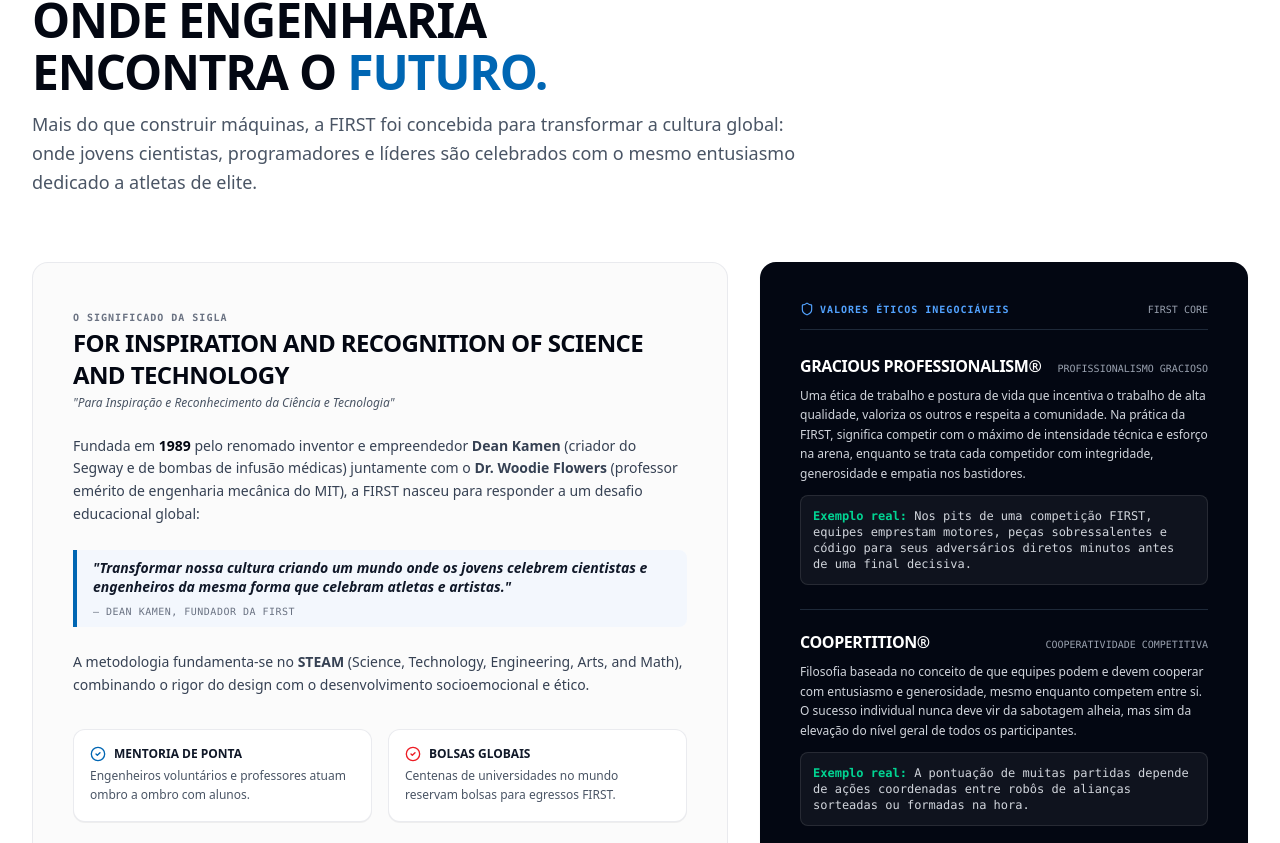
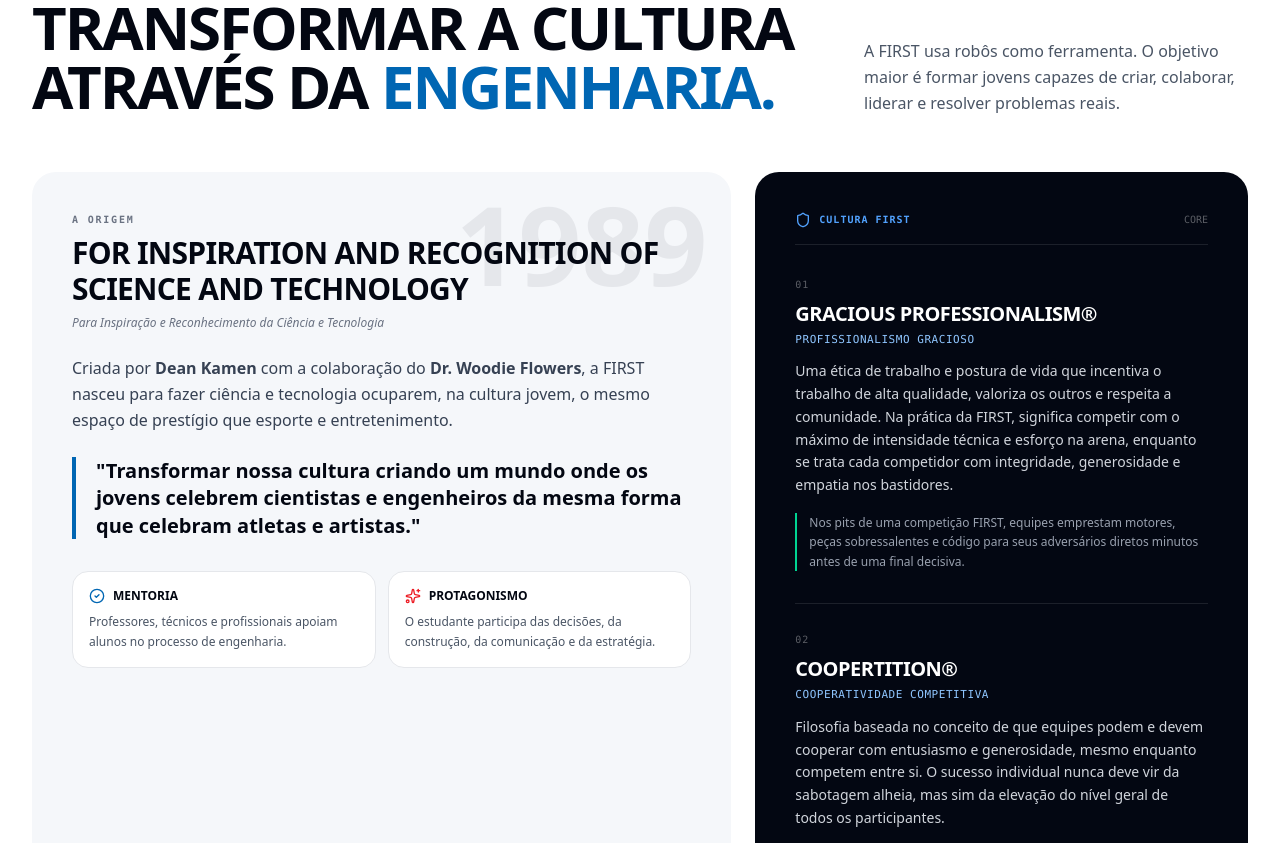
Before and after one commit to caastro-kng/FIRST, a React (Vite) app: page / in a window 1280 px wide. Shown: the part 1037-1880 px from the top of the page. Built offline with nearby package versions, Linux system fonts and the light colour scheme.

Commit message:
Refine About FIRST storytelling and hierarchy

```diff
--- a/src/components/AboutFirst.tsx
+++ b/src/components/AboutFirst.tsx
@@ -1,124 +1,89 @@
 import React from 'react';
-import { CheckCircle2, Shield } from 'lucide-react';
+import { CheckCircle2, Shield, Sparkles } from 'lucide-react';
 import { FIRST_HISTORY, PHILOSOPHY_CONCEPTS } from '../data/firstData';
 
 export const AboutFirst: React.FC = () => {
   return (
-    <section id="sobre" className="py-24 lg:py-32 bg-white border-b border-gray-200 relative">
-      <div className="max-w-7xl mx-auto px-4 sm:px-6 lg:px-8">
-
-        {/* Section Header */}
-        <div className="max-w-3xl mb-16 space-y-3">
+    <section id="sobre" className="relative border-b border-gray-200 bg-white py-24 lg:py-32">
+      <div className="mx-auto max-w-7xl px-4 sm:px-6 lg:px-8">
+        <div className="mb-14 grid grid-cols-1 gap-8 lg:grid-cols-12 lg:items-end">
+          <div className="space-y-4 lg:col-span-8">
             <div className="inline-flex items-center gap-2 text-[11px] font-mono font-bold uppercase tracking-widest text-[#0066B3]">
-            <span className="w-1.5 h-1.5 bg-[#0066B3] rounded-full" />
-            <span>01 / ORIGEM, MISSÃO & FILOSOFIA</span>
+              <span className="h-1.5 w-1.5 rounded-full bg-[#0066B3]" />
+              01 / POR QUE A FIRST EXISTE
             </div>
-          <h2 className="text-3xl sm:text-4xl lg:text-5xl font-black text-gray-950 tracking-tight uppercase leading-[1.08]">
-            ONDE ENGENHARIA <br />
-            ENCONTRA O <span className="text-[#0066B3]">FUTURO.</span>
+            <h2 className="text-4xl font-black uppercase leading-[0.98] tracking-[-0.035em] text-gray-950 sm:text-5xl lg:text-6xl">
+              TRANSFORMAR A CULTURA<br />
+              ATRAVÉS DA <span className="text-[#0066B3]">ENGENHARIA.</span>
             </h2>
-          <p className="text-base sm:text-lg text-gray-600 font-normal leading-relaxed">
-            Mais do que construir máquinas, a FIRST foi concebida para transformar a cultura global:
-            onde jovens cientistas, programadores e líderes são celebrados com o mesmo entusiasmo
-            dedicado a atletas de elite.
+          </div>
+          <div className="lg:col-span-4">
+            <p className="text-sm leading-relaxed text-gray-600 sm:text-base">
+              A FIRST usa robôs como ferramenta. O objetivo maior é formar jovens capazes de criar, colaborar, liderar e resolver problemas reais.
             </p>
-        </div>
-
-        {/* Storytelling Grid: Historical Origin & Impact */}
-        <div className="grid grid-cols-1 lg:grid-cols-12 gap-8">
-
-          {/* Main Story (Left 7 Cols) */}
-          <div className="lg:col-span-7 p-8 sm:p-10 bg-[#FBFBFB] border border-gray-200/80 rounded-2xl space-y-6">
-
-            <div className="space-y-1">
-              <span className="text-[10px] font-mono uppercase tracking-widest text-gray-500 font-bold">
-                O SIGNIFICADO DA SIGLA
-              </span>
-              <h3 className="text-xl sm:text-2xl font-black text-gray-950 uppercase tracking-tight">
-                {FIRST_HISTORY.acronymMeaning}
-              </h3>
-              <p className="text-xs text-gray-600 font-medium italic">
-                "{FIRST_HISTORY.ptTranslation}"
-              </p>
-            </div>
-
-            <p className="text-sm text-gray-700 leading-relaxed">
-              Fundada em <strong className="text-gray-950 font-bold">{FIRST_HISTORY.foundedYear}</strong> pelo renomado inventor e empreendedor <strong>Dean Kamen</strong> (criador do Segway e de bombas de infusão médicas) juntamente com o <strong>Dr. Woodie Flowers</strong> (professor emérito de engenharia mecânica do MIT), a FIRST nasceu para responder a um desafio educacional global:
-            </p>
-
-            <blockquote className="border-l-4 border-[#0066B3] pl-4 py-2 bg-blue-50/60 rounded-r-lg">
-              <p className="text-sm font-semibold text-gray-900 italic leading-snug">
-                {FIRST_HISTORY.vision}
-              </p>
-              <footer className="text-[10px] font-mono text-gray-500 mt-2 uppercase tracking-wider">
-                — Dean Kamen, Fundador da FIRST
-              </footer>
-            </blockquote>
-
-            <p className="text-sm text-gray-700 leading-relaxed">
-              A metodologia fundamenta-se no <strong>STEAM</strong> (Science, Technology, Engineering, Arts, and Math), combinando o rigor do design com o desenvolvimento socioemocional e ético.
-            </p>
-
-            {/* Quick Fact Points */}
-            <div className="grid grid-cols-1 sm:grid-cols-2 gap-4 pt-2">
-              <div className="p-4 rounded-xl border border-gray-200/80 bg-white space-y-1 shadow-2xs">
-                <div className="flex items-center gap-2">
-                  <CheckCircle2 className="w-4 h-4 text-[#0066B3]" />
-                  <h4 className="text-xs font-bold text-gray-900 uppercase">Mentoria de Ponta</h4>
-                </div>
-                <p className="text-xs text-gray-600 leading-relaxed">Engenheiros voluntários e professores atuam ombro a ombro com alunos.</p>
-              </div>
-
-              <div className="p-4 rounded-xl border border-gray-200/80 bg-white space-y-1 shadow-2xs">
-                <div className="flex items-center gap-2">
-                  <CheckCircle2 className="w-4 h-4 text-[#ED1C24]" />
-                  <h4 className="text-xs font-bold text-gray-900 uppercase">Bolsas Globais</h4>
-                </div>
-                <p className="text-xs text-gray-600 leading-relaxed">Centenas de universidades no mundo reservam bolsas para egressos FIRST.</p>
           </div>
         </div>
 
+        <div className="grid grid-cols-1 gap-6 lg:grid-cols-12">
+          <div className="relative overflow-hidden rounded-3xl bg-[#F5F7FA] p-8 sm:p-10 lg:col-span-7">
+            <div className="absolute right-6 top-4 text-[72px] font-black leading-none text-gray-200 sm:text-[110px]">1989</div>
+            <div className="relative z-10 max-w-2xl space-y-6">
+              <div className="space-y-2">
+                <div className="text-[10px] font-mono font-bold uppercase tracking-[0.18em] text-gray-500">A ORIGEM</div>
+                <h3 className="text-2xl font-black uppercase tracking-tight text-gray-950 sm:text-3xl">
+                  {FIRST_HISTORY.acronymMeaning}
+                </h3>
+                <p className="text-xs font-medium italic text-gray-500">{FIRST_HISTORY.ptTranslation}</p>
               </div>
 
-          {/* Pillars of Philosophy (Right 5 Cols) */}
-          <div className="lg:col-span-5 p-8 sm:p-10 bg-gray-950 text-white rounded-2xl flex flex-col justify-between space-y-6 shadow-xs">
-            <div className="space-y-6">
-              <div className="flex items-center justify-between pb-3 border-b border-gray-800 text-[10px] font-mono">
-                <span className="text-blue-400 font-bold uppercase tracking-widest flex items-center gap-1.5">
-                  <Shield className="w-3.5 h-3.5" />
-                  VALORES ÉTICOS INEGOCIÁVEIS
-                </span>
-                <span className="text-gray-400">FIRST CORE</span>
+              <p className="text-sm leading-relaxed text-gray-700 sm:text-base">
+                Criada por <strong>Dean Kamen</strong> com a colaboração do <strong>Dr. Woodie Flowers</strong>, a FIRST nasceu para fazer ciência e tecnologia ocuparem, na cultura jovem, o mesmo espaço de prestígio que esporte e entretenimento.
+              </p>
+
+              <blockquote className="border-l-4 border-[#0066B3] pl-5 text-lg font-bold leading-snug text-gray-950 sm:text-xl">
+                {FIRST_HISTORY.vision}
+              </blockquote>
+
+              <div className="grid grid-cols-1 gap-3 pt-2 sm:grid-cols-2">
+                <div className="rounded-2xl border border-gray-200 bg-white p-4">
+                  <div className="flex items-center gap-2 text-xs font-bold uppercase text-gray-950">
+                    <CheckCircle2 className="h-4 w-4 text-[#0066B3]" /> Mentoria
+                  </div>
+                  <p className="mt-2 text-xs leading-relaxed text-gray-600">Professores, técnicos e profissionais apoiam alunos no processo de engenharia.</p>
+                </div>
+                <div className="rounded-2xl border border-gray-200 bg-white p-4">
+                  <div className="flex items-center gap-2 text-xs font-bold uppercase text-gray-950">
+                    <Sparkles className="h-4 w-4 text-[#ED1C24]" /> Protagonismo
+                  </div>
+                  <p className="mt-2 text-xs leading-relaxed text-gray-600">O estudante participa das decisões, da construção, da comunicação e da estratégia.</p>
+                </div>
+              </div>
+            </div>
           </div>
 
-              <div className="space-y-6">
+          <div className="rounded-3xl bg-gray-950 p-8 text-white sm:p-10 lg:col-span-5">
+            <div className="mb-8 flex items-center justify-between border-b border-white/10 pb-4">
+              <div className="flex items-center gap-2 text-[10px] font-mono font-bold uppercase tracking-widest text-blue-400">
+                <Shield className="h-4 w-4" /> CULTURA FIRST
+              </div>
+              <span className="text-[10px] font-mono text-white/35">CORE</span>
+            </div>
+
+            <div className="space-y-8">
               {PHILOSOPHY_CONCEPTS.map((concept, idx) => (
-                  <div key={idx} className={idx > 0 ? 'pt-5 border-t border-gray-800' : ''}>
-                    <div className="flex items-baseline justify-between gap-2">
-                      <h4 className="text-base font-bold text-white tracking-tight uppercase">
-                        {concept.title}
-                      </h4>
-                      <span className="text-[10px] font-mono text-gray-400 uppercase">{concept.subtitle}</span>
-                    </div>
-                    <p className="text-xs text-gray-300 leading-relaxed mt-2 font-normal">
-                      {concept.description}
-                    </p>
-                    <div className="mt-3 p-3 bg-white/5 rounded-lg border border-white/10 text-xs text-gray-300 font-mono">
-                      <strong className="text-emerald-400 font-semibold">Exemplo real: </strong>
+                <div key={idx} className={idx > 0 ? 'border-t border-white/10 pt-7' : ''}>
+                  <div className="text-[10px] font-mono uppercase tracking-widest text-white/35">0{idx + 1}</div>
+                  <h4 className="mt-2 text-xl font-black uppercase tracking-tight">{concept.title}</h4>
+                  <p className="mt-1 text-[11px] font-mono uppercase tracking-wider text-blue-300">{concept.subtitle}</p>
+                  <p className="mt-3 text-sm leading-relaxed text-gray-300">{concept.description}</p>
+                  <div className="mt-4 border-l-2 border-emerald-400 pl-3 text-xs leading-relaxed text-gray-400">
                     {concept.highlight}
                   </div>
                 </div>
               ))}
             </div>
           </div>
-
-            <div className="pt-3 border-t border-gray-800 text-[10px] font-mono text-gray-400 uppercase text-right">
-              RESPONSABILIDADE SOCIAL • RIGOR ÉTICO
         </div>
-          </div>
-
-        </div>
-
       </div>
     </section>
   );
```
Lines whose indentation alone changed are shown as unchanged.
